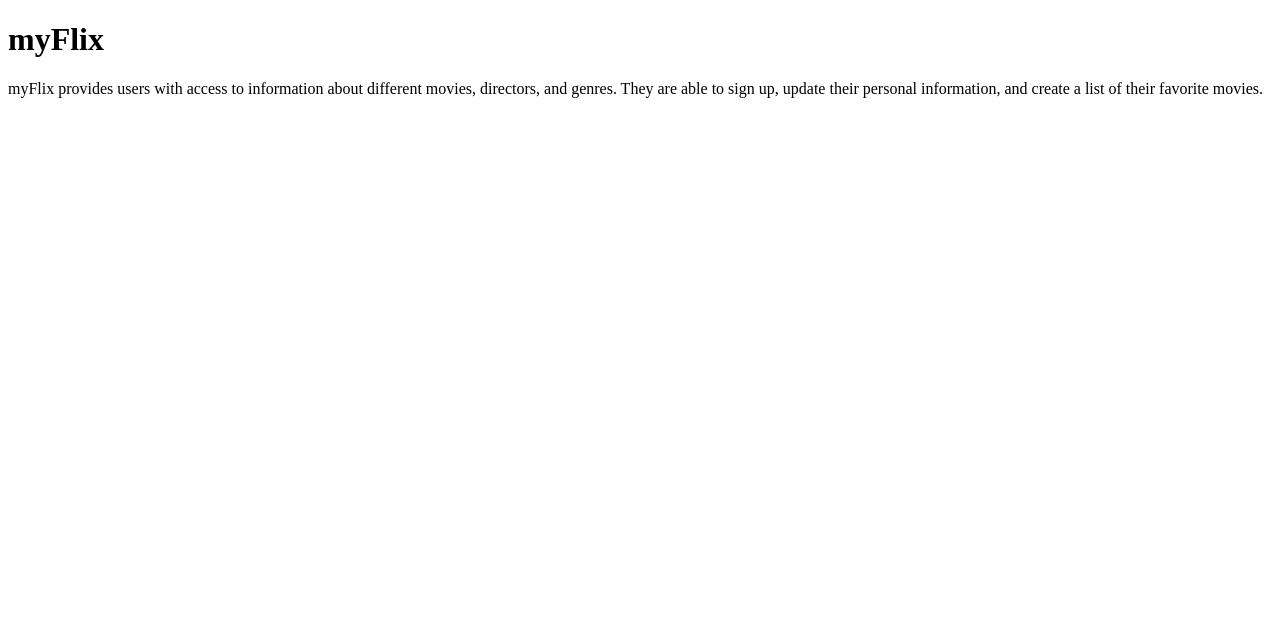
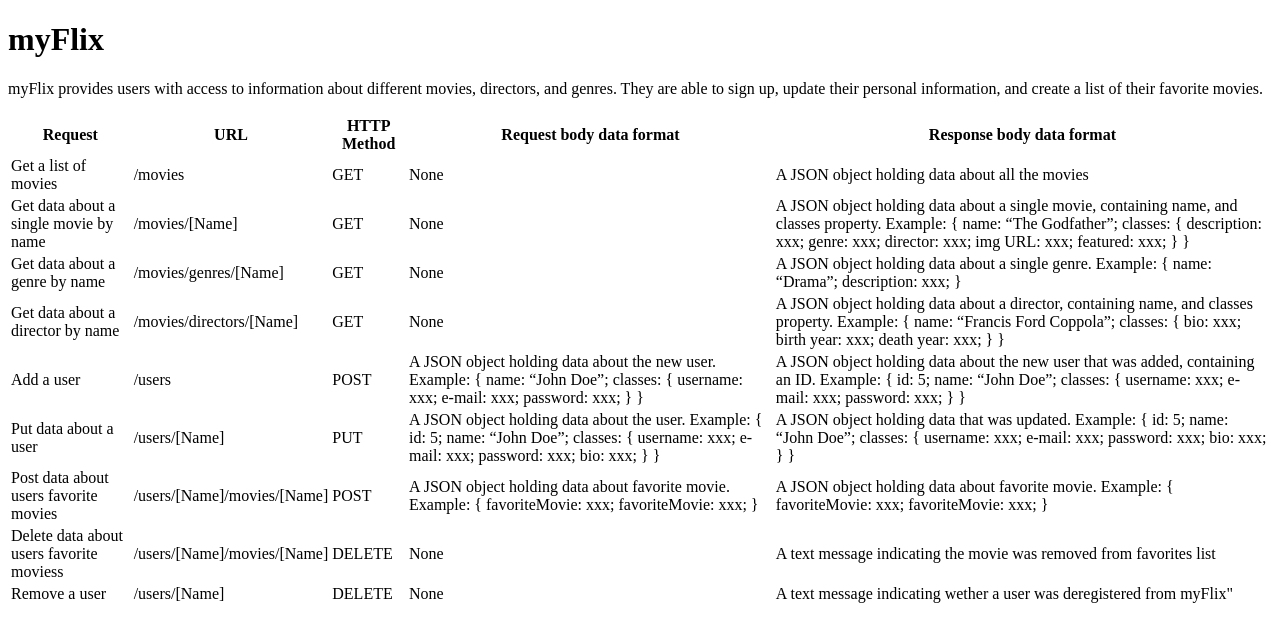
Before and after one commit to molleira/movie-api, a website: page public/documentation.html in a window 1280 px wide. Drawn offline with Linux system fonts and the light colour scheme.

Commit message:
Document list of URL endpoints

```diff
--- a/public/documentation.html
+++ b/public/documentation.html
@@ -11,6 +11,175 @@
     <p>myFlix provides users with access to information about different movies, directors, and genres.
         They are able to sign up, update their personal information, and create a list of their favorite movies.
     </p>
+
+    <div>
+      <table>
+
+        <tr>
+          <th>Request</th>
+          <th>URL</th>
+          <th>HTTP Method</th>
+          <th>Request body data format</th>
+          <th>Response body data format</th>
+        </tr>
+
+        <!-- all movies -->
+        <tr>
+          <td>Get a list of movies</td>
+          <td>/movies</td>
+          <td>GET</td>
+          <td>None</td>
+          <td>A JSON object holding data about all the movies</td>
+        </tr>
+
+        <!-- single movie -->
+        <tr>
+          <td>Get data about a single movie by name</td>
+          <td>/movies/[Name]</td>
+          <td>GET</td>
+          <td>None</td>
+          <td>A JSON object holding data about a single movie, containing name, and classes property. Example:
+            {
+              name: “The Godfather”;
+              classes: {
+                description: xxx;
+                genre: xxx;
+                director: xxx;
+                img URL: xxx;
+                featured: xxx;
+                }
+            }
+          </td>
+        </tr>
+
+        <!-- genres -->
+        <tr>
+          <td>Get data about a genre by name</td>
+          <td>/movies/genres/[Name]</td>
+          <td>GET</td>
+          <td>None</td>
+          <td>A JSON object holding data about a single genre. Example:
+            {
+              name: “Drama”;
+              description: xxx;
+            }
+        </tr>
+
+        <!-- directors -->
+        <tr>
+          <td>Get data about a director by name</td>
+          <td>/movies/directors/[Name]</td>
+          <td>GET</td>
+          <td>None</td>
+          <td>A JSON object holding data about a director, containing name, and classes property. Example:
+            {
+              name: “Francis Ford Coppola”;
+              classes: {
+                bio: xxx;
+                birth year: xxx;
+                death year: xxx;
+                }
+            }
+          </td>
+        </tr>
+
+        <!-- register user -->
+        <tr>
+          <td>Add a user</td>
+          <td>/users</td>
+          <td>POST</td>
+          <td>A JSON object holding data about the new user. Example:
+            {
+              name: “John Doe”;
+              classes: {
+                username: xxx;
+                e-mail: xxx;
+                password: xxx;
+                }
+            }
+          </td>
+          <td>A JSON object holding data about the new user that was added, containing an ID. Example:
+            {
+              id: 5;
+              name: “John Doe”;
+              classes: {
+                username: xxx;
+                e-mail: xxx;
+                password: xxx;
+                }
+            }
+          </td>
+        </tr>
+
+        <!-- update user -->
+        <tr>
+          <td>Put data about a user</td>
+          <td>/users/[Name]</td>
+          <td>PUT</td>
+          <td>A JSON object holding data about the user. Example:
+            {
+              id: 5;
+              name: “John Doe”;
+              classes: {
+                username: xxx;
+                e-mail: xxx;
+                password: xxx;
+                bio: xxx;
+                }
+            }</td>
+          <td>A JSON object holding data that was updated. Example:
+            {
+              id: 5;
+              name: “John Doe”;
+              classes: {
+                username: xxx;
+                e-mail: xxx;
+                password: xxx;
+                bio: xxx;
+                }
+            }
+          </td>
+        </tr>
+
+        <!-- add favorite -->
+        <tr>
+          <td>Post data about users favorite movies</td>
+          <td>/users/[Name]/movies/[Name]</td>
+          <td>POST</td>
+          <td>A JSON object holding data about favorite movie. Example:
+            {
+              favoriteMovie: xxx;
+              favoriteMovie: xxx;
+            }
+          </td>
+          <td>A JSON object holding data about favorite movie. Example:
+            {
+              favoriteMovie: xxx;
+              favoriteMovie: xxx;
+            }
+          </td>
+        </tr>
+
+        <!-- remove favorite -->
+        <tr>
+          <td>Delete data about users favorite moviess</td>
+          <td>/users/[Name]/movies/[Name]</td>
+          <td>DELETE</td>
+          <td>None</td>
+          <td>A text message indicating the movie was removed from favorites list</td>
+        </tr>
+
+        <!-- deregister user -->
+        <tr>
+          <td>Remove a user</td>
+          <td>/users/[Name]</td>
+          <td>DELETE</td>
+          <td>None</td>
+          <td>A text message indicating wether a user was deregistered from myFlix"</td>
+        </tr>
+
+      </table>
+    </div>
     <!-- <script src="/scripts.js"></script> -->
   </body>
 </html>
```
